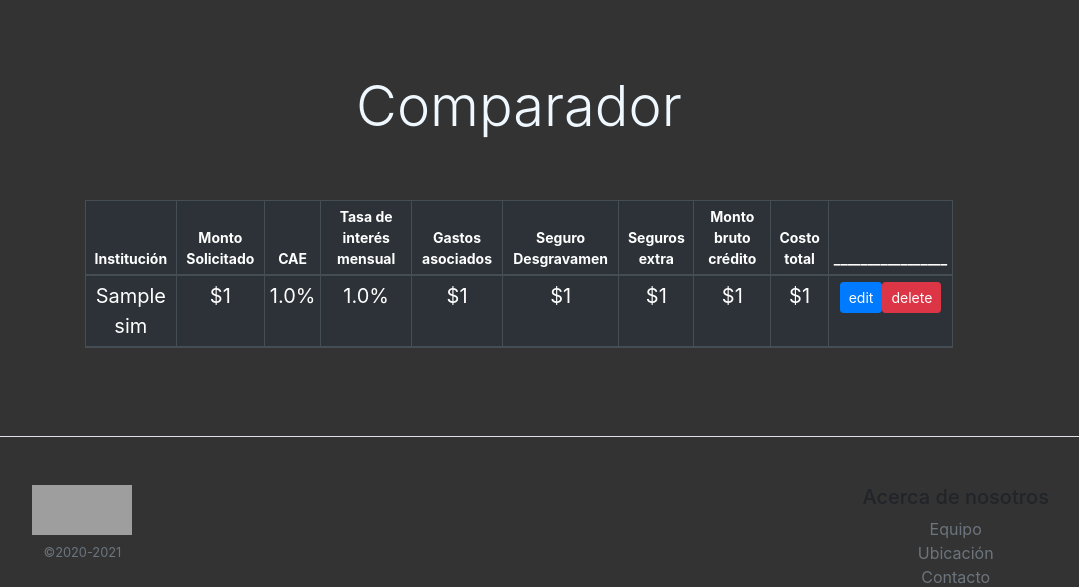
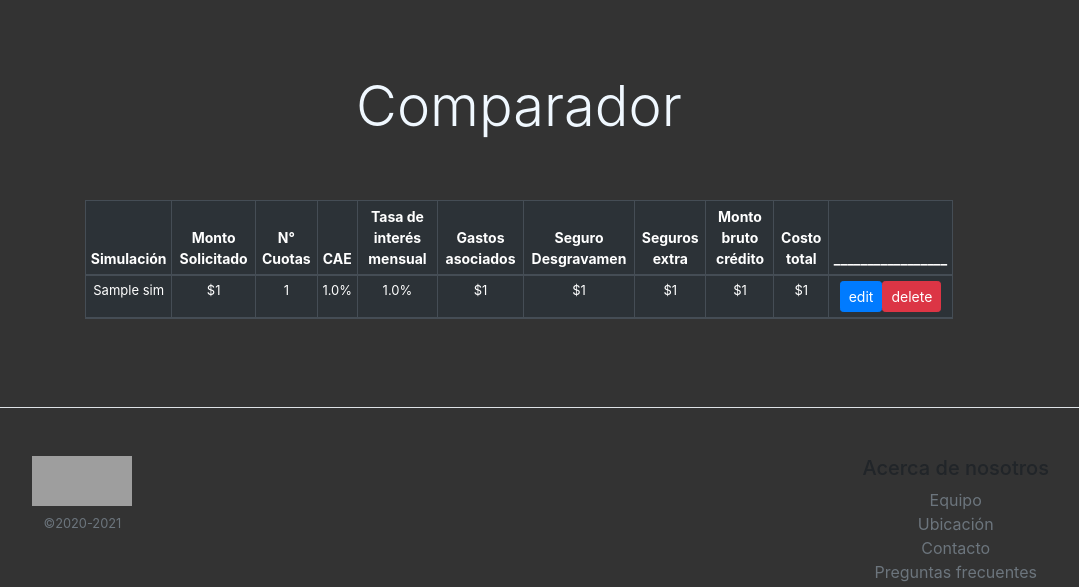
Before and after one commit to Loddrik/ProyectoTIC1_CAE, a Flask app: page /simulador in a window 1280 px wide. Shown: the part 586-1173 px from the top of the page, without its empty margins (121-1200 px from the left). Run offline with Flask 2, Linux system fonts and the light colour scheme; tables that the repository leaves empty hold one stand-in row (values such as "Sample post"); some libraries are stand-ins or nearby versions; grey boxes are pictures that could not be loaded.

Commit message:
Edición CAE correcto
Tamos redy!!!

```diff
--- a/app.py
+++ b/app.py
@@ -101,13 +101,23 @@ def delete(id):
 def edit(id):
    credit_to_edit = Sim.query.get_or_404(id)
    if request.method == 'POST':
-      credit_to_edit.nombre = request.form['creditname']
-      credit_to_edit.monto = request.form['creditamount']
-      credit_to_edit.interes = request.form['creditinterest']
-      credit_to_edit.meses = request.form['creditterm']
-      credit_to_edit.gastos_asociados = request.form['creditexpense']
-      credit_to_edit.seguro_desgravamen = request.form['creditinsurance']
-      credit_to_edit.seguros_extra = request.form['creditinsuranceextra']
+      credit_to_edit.nombre = str(request.form['creditname'])
+      credit_to_edit.monto = int(request.form['creditamount'])
+      credit_to_edit.interes = float(request.form['creditinterest'])
+      credit_to_edit.meses = int(request.form['creditterm'])
+      credit_to_edit.gastos_asociados = int(request.form['creditexpense'])
+      credit_to_edit.seguro_desgravamen = int(request.form['creditinsurance'])
+      credit_to_edit.seguros_extra = int(request.form['creditinsuranceextra'])
+
+      tir,cae,interes_total,monto_bruto, monto_final,cuota= Algoritmo(credit_to_edit.monto, credit_to_edit.interes,
+      credit_to_edit.meses, credit_to_edit.gastos_asociados, credit_to_edit.seguro_desgravamen + credit_to_edit.seguros_extra)
+
+      credit_to_edit.cuota = int(cuota)
+      credit_to_edit.tir = tir
+      credit_to_edit.cae = cae
+      credit_to_edit.interes_total = int(interes_total)
+      credit_to_edit.monto_bruto = int(monto_bruto)
+      credit_to_edit.monto_final = int(monto_final)
 
       try:
          db.session.commit()
--- a/templates/edit.html
+++ b/templates/edit.html
@@ -16,7 +16,7 @@ div {text-align: center;}
         <div class="form-group row">
             <div class="col-sm-4 col-form-label">
                 <label class ="text-light">Nombre simulación</label>
-                <input name ="creditname" type="text" class="form-control" value="{{credit_to_edit.nombre}}" id="creditname" required>
+                <input name ="creditname" type="text" pattern="[a-zA-Z0-9\s]{1,20}" class="form-control" value="{{credit_to_edit.nombre}}" id="creditname" required>
             </div>
             <div class="col-sm-4 col-form-label">
                 <label class ="text-light">Monto de crédito</label>
--- a/templates/simulador.html
+++ b/templates/simulador.html
@@ -17,7 +17,7 @@ div {text-align: center;}
 
             <div class="col-sm-4 col-form-label">
                 <label class ="text-light">Nombre simulación</label>
-                <input name ="creditname" type="text" class="form-control" placeholder="Santader" maxlength="40" required>
+                <input name ="creditname" type="text" pattern="[a-zA-Z0-9\s]{1,20}" class="form-control" placeholder="Santader" required>
             </div>
             <div class="col-sm-4 col-form-label">
                 <label class ="text-light">Monto de crédito</label>
@@ -60,8 +60,9 @@ div {text-align: center;}
 
             <thead>
                 <tr class="table-active" style="font-size:14px">
-                    <th scope="col">Institución</th>
+                    <th scope="col">Simulación</th>
                     <th scope="col">Monto Solicitado</th>
+                    <th scope="col">N° Cuotas</th>
                     <th scope="col">CAE</th>
                     <th scope="col">Tasa de interés mensual</th>
                     <th scope="col">Gastos asociados</th>
@@ -74,9 +75,10 @@ div {text-align: center;}
                 </tr>
 
                 {%for s in simulaciones%}
-                <tr class="table-active" style="font-size:20px">
+                <tr class="table-active" style="font-size:13px">
                     <td>{{ s.nombre }}</td>
                     <td>${{ s.monto }}</td>
+                    <td>{{ s.meses }}</td>
                     <td>{{ s.cae }}%</td>
                     <td>{{ s.interes }}%</td>
                     <td>${{ s.gastos_asociados }}</td>
```
